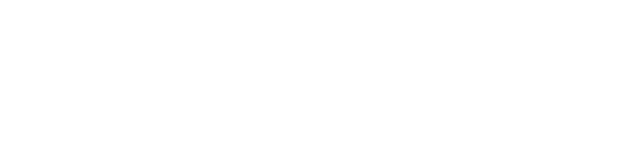
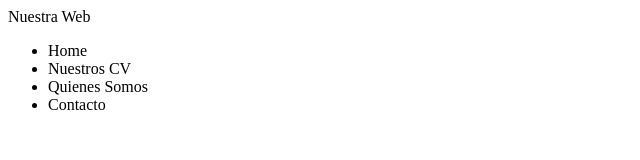
Before and after one commit to AdrianArcoGonzalez/202207-w1ch2-ivan-garcia-adrian-arco, a plain HTML site: page index.html in a window 1280 px wide. Shown: the whole page, without its empty margins (0-640 px from the left). Drawn offline with Linux system fonts and the light colour scheme.

Commit message:
added header to all files

```diff
--- a/index.html
+++ b/index.html
@@ -6,5 +6,17 @@
     <meta name="viewport" content="width=device-width, initial-scale=1.0" />
     <title>Home</title>
   </head>
-  <body></body>
+  <body>
+    <header>    <header>
+      Nuestra Web
+      <nav>
+        <ul>
+      <li>Home</li>
+      <li>Nuestros CV</li>
+      <li>Quienes Somos</li>
+      <li>Contacto</li>
+      </ul>
+    </nav>
+    </header></header>
+  </body>
 </html>
```
Also changed, not shown: Contacto.html (+13 -1 lines), Nuestros-cv.html (+13 -1 lines), Quienes-somos.html (+13 -1 lines).
